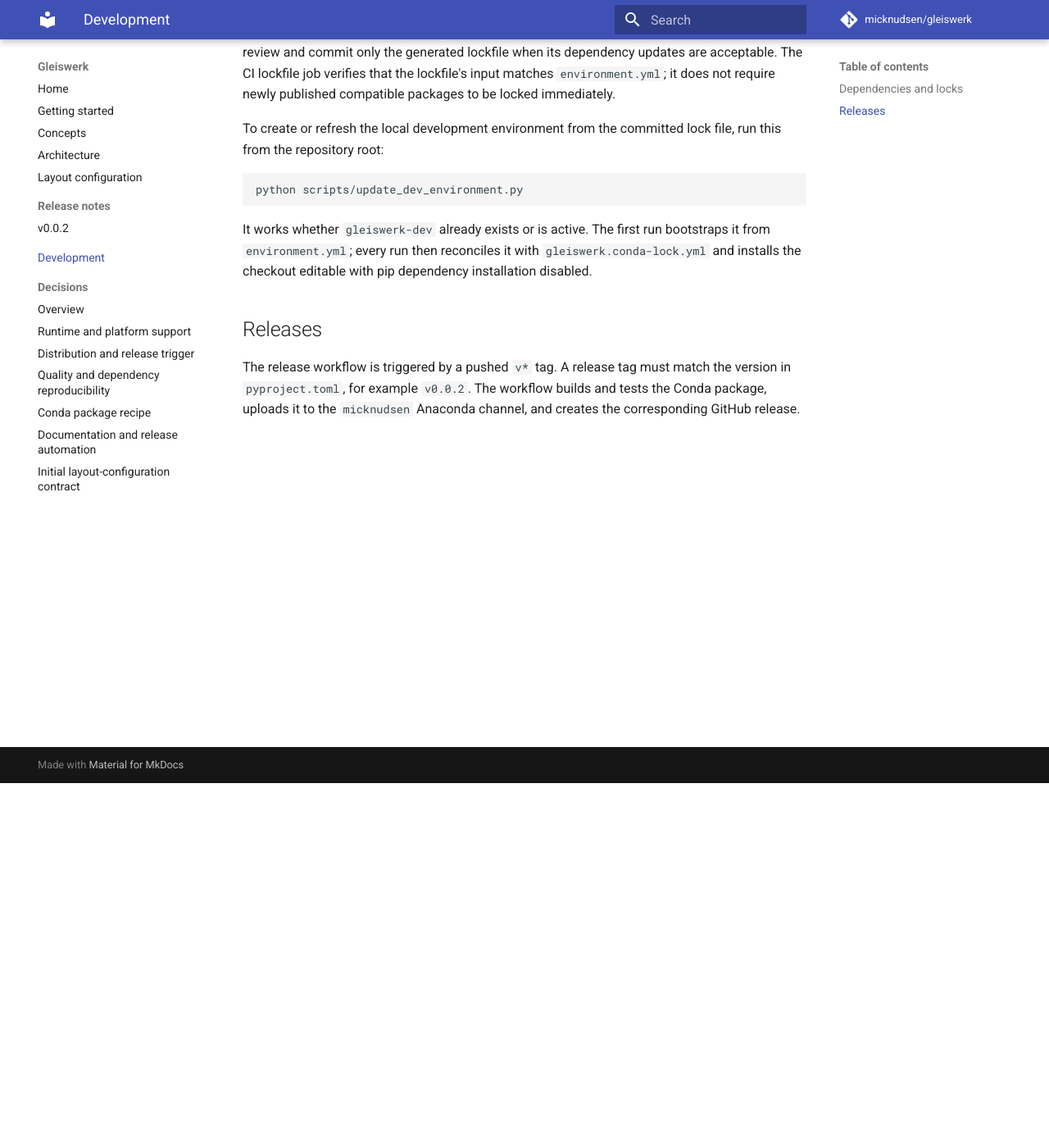
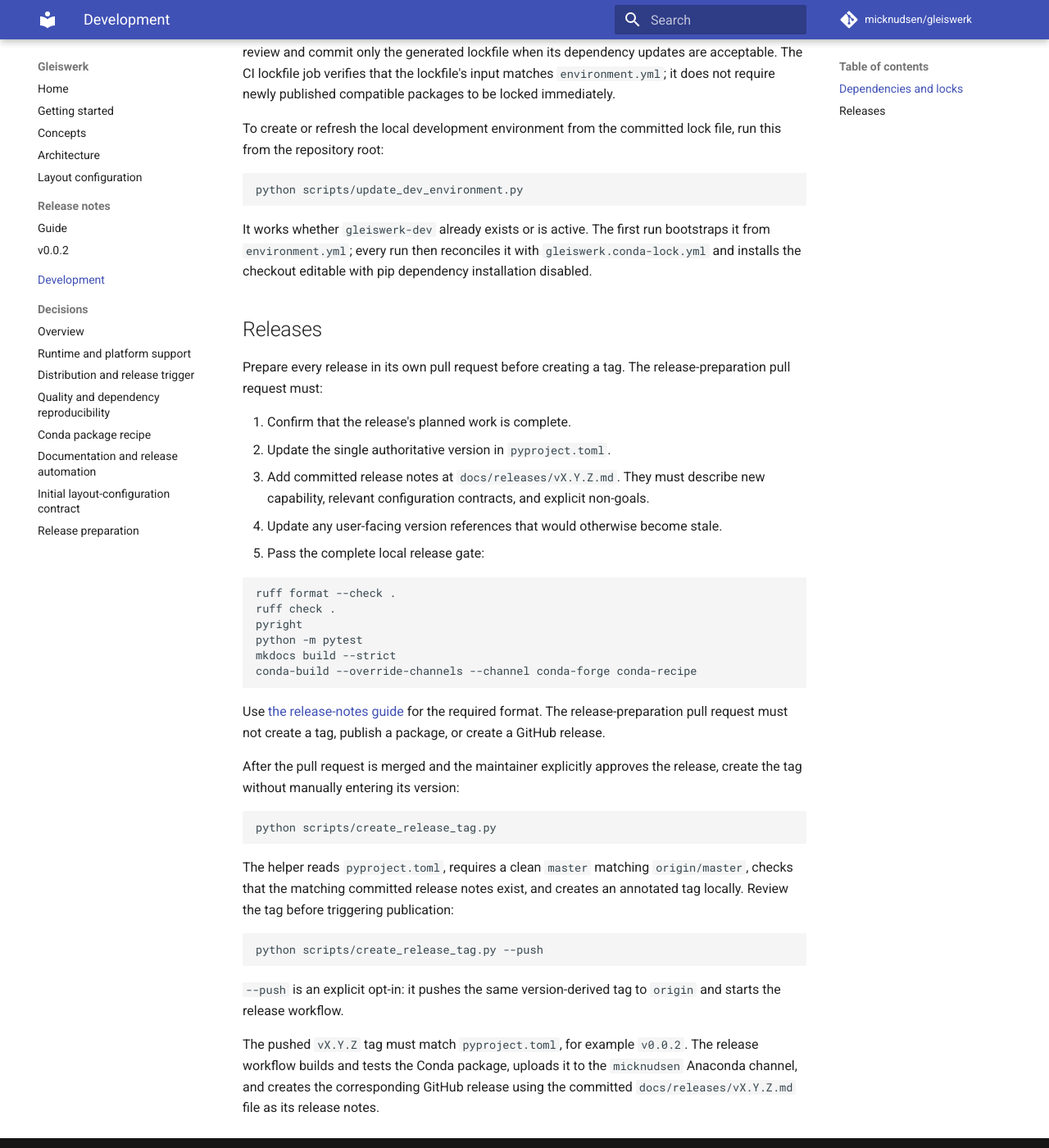
Before and after one commit to micknudsen/gleiswerk, an MkDocs documentation site: the page built from docs/development.md, in a window 1280 px wide and 1400 px high, scrolled down 445 px. Shown: the whole window at 82% size. Built offline with MkDocs 1.6.1 and Material for MkDocs 9.7.7, drawn with Linux system fonts in a browser that asks for light colours; comment, search, counter and statistics services are not loaded.

Commit message:
docs: standardize release preparation (#38)

````diff
--- a/docs/development.md
+++ b/docs/development.md
@@ -34,7 +34,49 @@
 
 ## Releases
 
-The release workflow is triggered by a pushed `v*` tag. A release tag must
-match the version in `pyproject.toml`, for example `v0.0.2`. The workflow builds
-and tests the Conda package, uploads it to the `micknudsen` Anaconda channel,
-and creates the corresponding GitHub release.
+Prepare every release in its own pull request before creating a tag. The
+release-preparation pull request must:
+
+1. Confirm that the release's planned work is complete.
+2. Update the single authoritative version in `pyproject.toml`.
+3. Add committed release notes at `docs/releases/vX.Y.Z.md`. They must describe
+   new capability, relevant configuration contracts, and explicit non-goals.
+4. Update any user-facing version references that would otherwise become
+   stale.
+5. Pass the complete local release gate:
+
+   ```shell
+   ruff format --check .
+   ruff check .
+   pyright
+   python -m pytest
+   mkdocs build --strict
+   conda-build --override-channels --channel conda-forge conda-recipe
+   ```
+
+Use [the release-notes guide](releases/README.md) for the required format.
+The release-preparation pull request must not create a tag, publish a package,
+or create a GitHub release.
+
+After the pull request is merged and the maintainer explicitly approves the
+release, create the tag without manually entering its version:
+
+```shell
+python scripts/create_release_tag.py
+```
+
+The helper reads `pyproject.toml`, requires a clean `master` matching
+`origin/master`, checks that the matching committed release notes exist, and
+creates an annotated tag locally. Review the tag before triggering publication:
+
+```shell
+python scripts/create_release_tag.py --push
+```
+
+`--push` is an explicit opt-in: it pushes the same version-derived tag to
+`origin` and starts the release workflow.
+
+The pushed `vX.Y.Z` tag must match `pyproject.toml`, for example `v0.0.2`.
+The release workflow builds and tests the Conda package, uploads it to the
+`micknudsen` Anaconda channel, and creates the corresponding GitHub release
+using the committed `docs/releases/vX.Y.Z.md` file as its release notes.
--- a/mkdocs.yml
+++ b/mkdocs.yml
@@ -23,6 +23,7 @@
   - Architecture: architecture.md
   - Layout configuration: layout-configuration.md
   - Release notes:
+      - Guide: releases/README.md
       - v0.0.2: releases/v0.0.2.md
   - Development: development.md
   - Decisions:
@@ -33,3 +34,4 @@
       - Conda package recipe: adr/0004-conda-package-recipe.md
       - Documentation and release automation: adr/0005-documentation-and-release-automation.md
       - Initial layout-configuration contract: adr/0006-layout-configuration-contract.md
+      - Release preparation: adr/0007-release-preparation.md
````
Also changed, not shown: CONTRIBUTING.md (+9 -0 lines), docs/adr/0007-release-preparation.md (added, +46 -0 lines), docs/adr/README.md (+1 -0 lines), docs/releases/README.md (added, +53 -0 lines), docs/releases/v0.0.2.md (+2 -2 lines), 2 other files.
